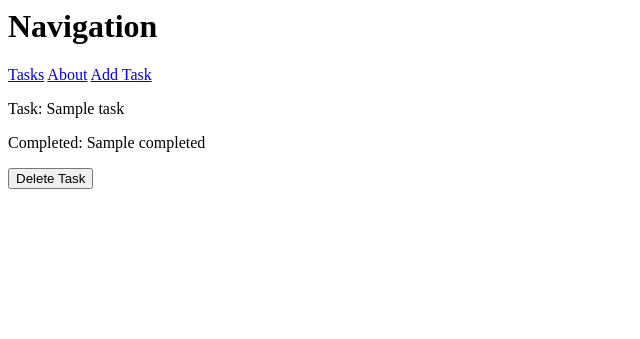
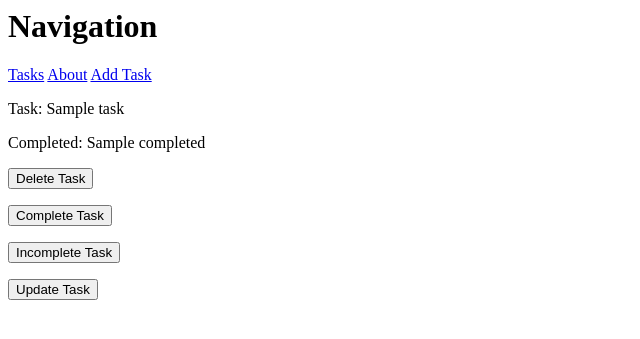
Before and after one commit to Elliotblanch/flask-practice, a Python web app: template application/templates/task.html in a window 1280 px wide. Shown: the top 339 px of the page, without its empty margins (0-640 px from the left). Run offline with Jinja, Linux system fonts and the light colour scheme; the template is opened without the code that fills it: most values are stand-ins (such as "Sample title", 1, 10 or a date in 2020).

Commit message:
Added update functionality

```diff
--- a/application/templates/task.html
+++ b/application/templates/task.html
@@ -7,5 +7,14 @@
 <form action="{{ url_for('delete', id=todo.id) }}">
 <button type ="Submit">Delete Task</button>
 </form>
+<form action="{{ url_for('complete', id=todo.id) }}">
+<button type ="Submit">Complete Task</button>
+</form>
+<form action="{{ url_for('incomplete', id=todo.id) }}">
+<button type ="Submit">Incomplete Task</button>
+</form>
+<form action="{{ url_for('update', id=todo.id) }}">
+<button type ="Submit">Update Task</button>
+</form>
 {% endfor %}
 {% endblock body %}
```
Also changed, not shown: application/routes.py (+12 -6 lines), application/templates/update.html (added, +18 -0 lines).
